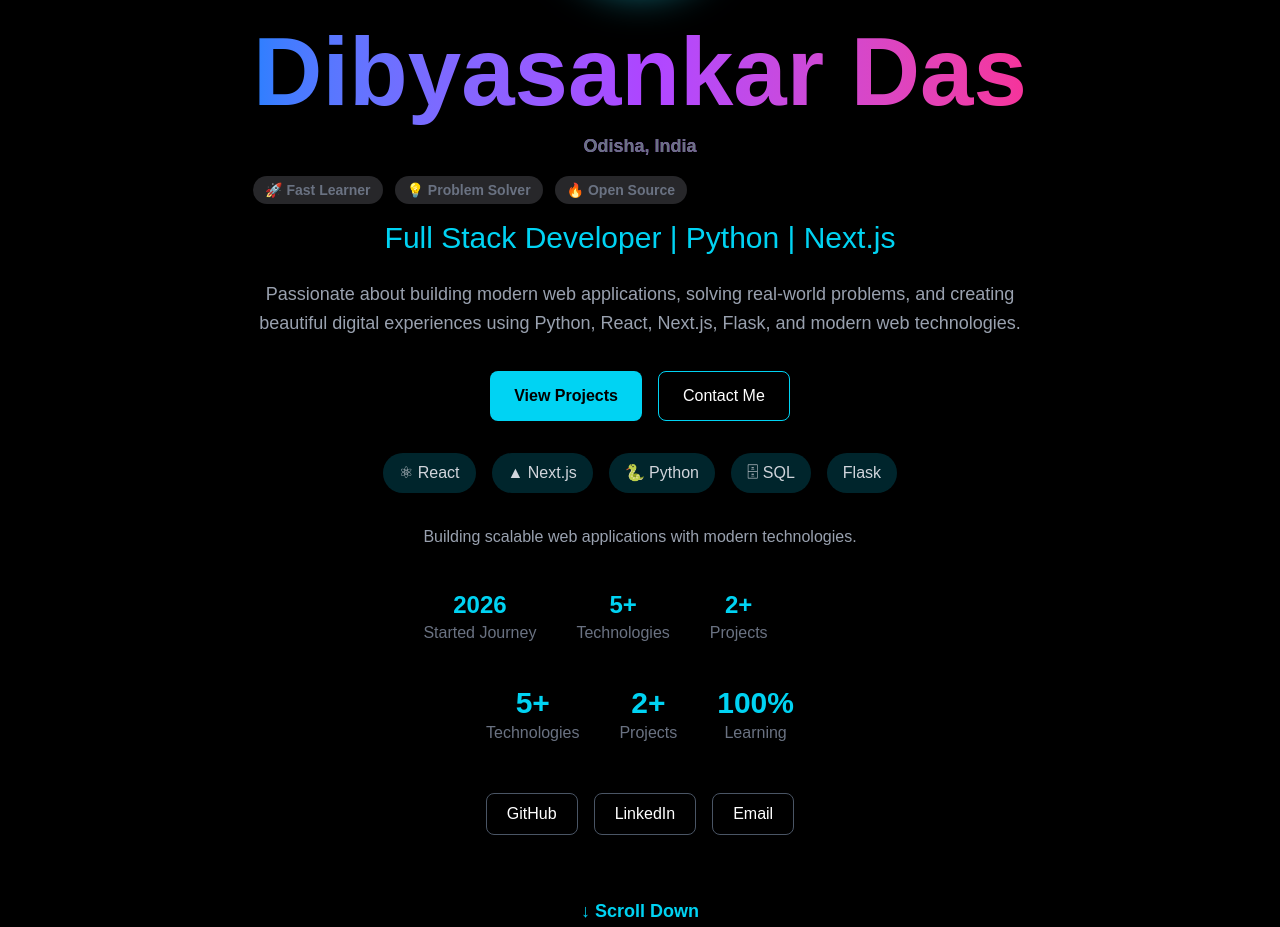
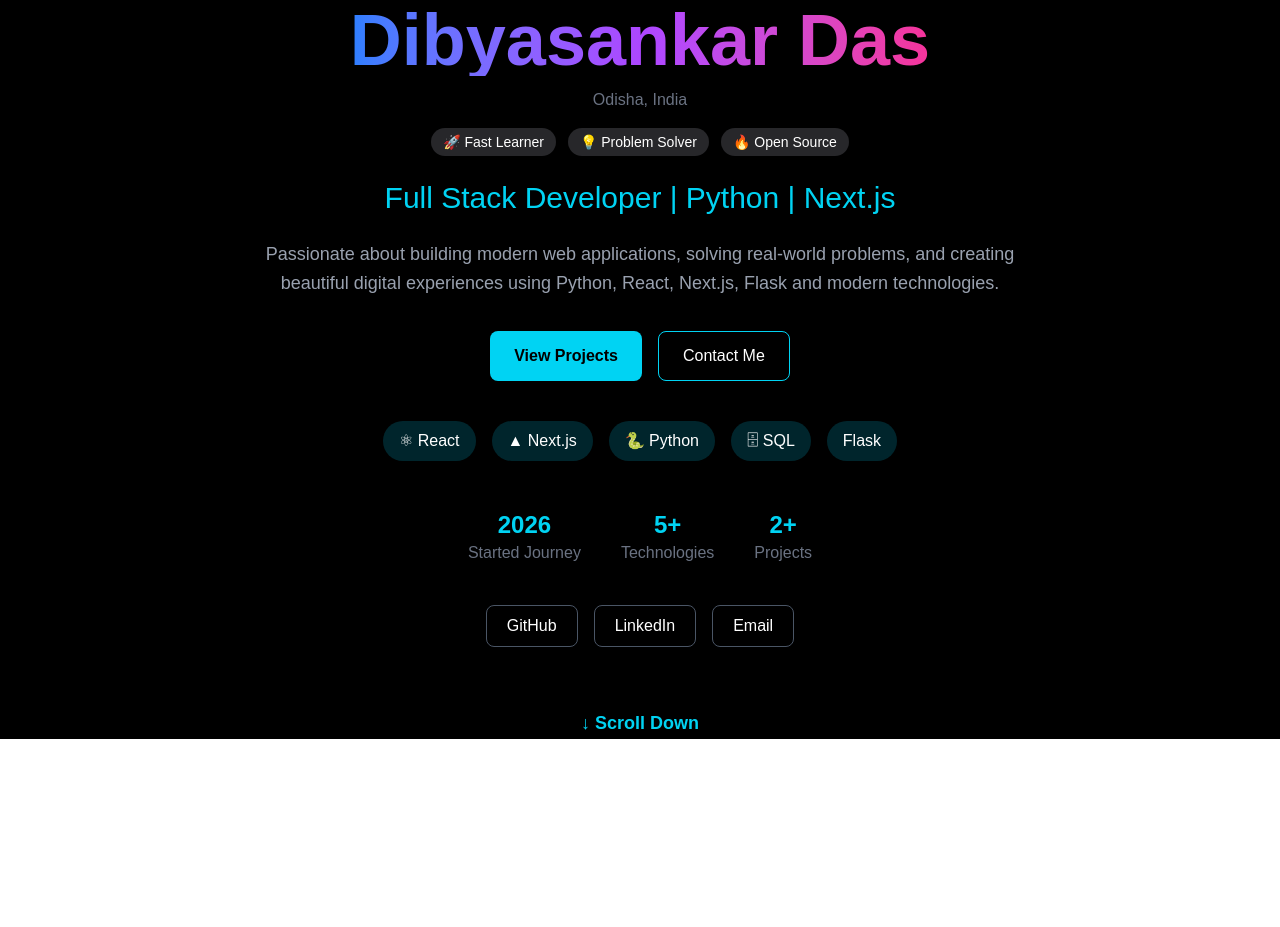
Before and after one commit to dibyasankar503/my-portfolio, a Next.js app: page / in a window 1280 px wide. Shown: the part 340-1267 px from the top of the page. After the commit the page ends 1079 px from the top, so only its background shows below. Built offline with nearby package versions, Linux system fonts and the light colour scheme.

Commit message:
Fixed homepage layout

```diff
--- a/app/page.tsx
+++ b/app/page.tsx
@@ -5,7 +5,7 @@ import Image from "next/image";
 
 export default function Home() {
   return (
-    <main className="relative min-h-screen bg-black text-white flex flex-col justify-center items-center text-center px-6 pt-20 overflow-hidden">
+    <main className="relative min-h-screen bg-black text-white flex flex-col justify-center items-center text-center px-6 pt-24 overflow-hidden">
 
       {/* Background Glow */}
       <div className="absolute inset-0 -z-10">
@@ -13,27 +13,7 @@ export default function Home() {
         <div className="absolute bottom-20 right-20 w-72 h-72 bg-purple-500 rounded-full blur-3xl opacity-20"></div>
       </div>
 
-      {/* Welcome Text */}
-      <motion.p
-        initial={{ opacity: 0 }}
-        animate={{ opacity: 1 }}
-        transition={{ duration: 0.5 }}
-        className="uppercase tracking-[0.3em] text-sm text-cyan-400 mb-4"
-      >
-        <motion.div
-  initial={{ opacity: 0 }}
-  animate={{ opacity: 1 }}
-  transition={{ delay: 0.3 }}
-  className="mb-4"
->
-  <span className="px-4 py-2 bg-green-500/20 text-green-400 rounded-full text-sm">
-    ● Available for Work
-  </span>
-</motion.div>
-        Welcome To My Portfolio
-      </motion.p>
-
-      {/* Name */}
+      {/* Profile Photo */}
       <motion.div
         initial={{ opacity: 0, scale: 0.8 }}
         animate={{ opacity: 1, scale: 1 }}
@@ -42,31 +22,48 @@ export default function Home() {
       >
         <Image
           src="/profile.jpg"
-    alt="Profile"
+          alt="Dibyasankar Das"
           width={180}
           height={180}
           className="rounded-full border-4 border-cyan-400 shadow-[0_0_40px_rgba(34,211,238,0.6)]"
         />
       </motion.div>
+
+      {/* Welcome */}
+      <motion.p
+        initial={{ opacity: 0 }}
+        animate={{ opacity: 1 }}
+        className="uppercase tracking-[0.3em] text-sm text-cyan-400 mb-4"
+      >
+        Welcome To My Portfolio
+      </motion.p>
+
+      {/* Name */}
       <motion.h1
         initial={{ opacity: 0, y: 80 }}
         animate={{ opacity: 1, y: 0 }}
         transition={{ duration: 1 }}
-        className="text-6xl md:text-8xl font-bold bg-gradient-to-r from-blue-500 via-purple-500 to-pink-500 bg-clip-text text-transparent"
+        className="text-5xl md:text-7xl font-bold bg-gradient-to-r from-blue-500 via-purple-500 to-pink-500 bg-clip-text text-transparent"
       >
         Dibyasankar Das
+      </motion.h1>
+
+      {/* Location */}
       <motion.p
         initial={{ opacity: 0 }}
         animate={{ opacity: 1 }}
-  transition={{ delay: 0.4 }}
-  className="text-gray-500 mt-3 text-lg"
+        transition={{ delay: 0.3 }}
+        className="text-gray-500 mt-3"
       >
         Odisha, India
+      </motion.p>
+
+      {/* Highlights */}
       <motion.div
         initial={{ opacity: 0 }}
         animate={{ opacity: 1 }}
-  transition={{ delay: 0.6 }}
-  className="flex gap-3 mt-4"
+        transition={{ delay: 0.5 }}
+        className="flex gap-3 mt-4 flex-wrap justify-center"
       >
         <span className="px-3 py-1 bg-zinc-800 rounded-full text-sm">
           🚀 Fast Learner
@@ -80,15 +77,13 @@ export default function Home() {
           🔥 Open Source
         </span>
       </motion.div>
-</motion.p>
-      </motion.h1>
 
       {/* Role */}
       <motion.p
         initial={{ opacity: 0 }}
         animate={{ opacity: 1 }}
-        transition={{ delay: 0.5 }}
-        className="text-2xl md:text-3xl mt-4 text-cyan-400 font-medium"
+        transition={{ delay: 0.6 }}
+        className="text-2xl md:text-3xl mt-6 text-cyan-400 font-medium"
       >
         Full Stack Developer | Python | Next.js
       </motion.p>
@@ -102,77 +97,42 @@ export default function Home() {
       >
         Passionate about building modern web applications, solving real-world
         problems, and creating beautiful digital experiences using Python,
-        React, Next.js, Flask, and modern web technologies.
+        React, Next.js, Flask and modern technologies.
       </motion.p>
 
       {/* Buttons */}
       <motion.div
         initial={{ opacity: 0 }}
         animate={{ opacity: 1 }}
-        transition={{ delay: 1.2 }}
+        transition={{ delay: 1 }}
         className="flex gap-4 mt-8 flex-wrap justify-center"
       >
-        <motion.button
+        <button
           onClick={() => (window.location.href = "/projects")}
-          whileHover={{ scale: 1.1 }}
-          whileTap={{ scale: 0.95 }}
-          className="px-6 py-3 bg-cyan-400 text-black rounded-lg font-semibold"
+          className="px-6 py-3 bg-cyan-400 text-black rounded-lg font-semibold hover:scale-105 transition"
         >
           View Projects
-        </motion.button>
+        </button>
 
-        <motion.button
+        <button
           onClick={() => (window.location.href = "/contact")}
-          whileHover={{ scale: 1.1 }}
-          whileTap={{ scale: 0.95 }}
-          className="px-6 py-3 border border-cyan-400 rounded-lg"
+          className="px-6 py-3 border border-cyan-400 rounded-lg hover:scale-105 transition"
         >
           Contact Me
-        </motion.button>
+        </button>
       </motion.div>
 
       {/* Skills */}
-      <motion.div
-        initial={{ opacity: 0 }}
-        animate={{ opacity: 1 }}
-        transition={{ delay: 1.5 }}
-        className="flex gap-4 mt-8 flex-wrap justify-center text-gray-300"
-      >
-        <span className="px-4 py-2 bg-cyan-500/20 rounded-full">
-          ⚛ React
-        </span>
+      <div className="flex gap-4 mt-10 flex-wrap justify-center">
+        <span className="px-4 py-2 bg-cyan-500/20 rounded-full">⚛ React</span>
+        <span className="px-4 py-2 bg-cyan-500/20 rounded-full">▲ Next.js</span>
+        <span className="px-4 py-2 bg-cyan-500/20 rounded-full">🐍 Python</span>
+        <span className="px-4 py-2 bg-cyan-500/20 rounded-full">🗄 SQL</span>
+        <span className="px-4 py-2 bg-cyan-500/20 rounded-full">Flask</span>
+      </div>
 
-        <span className="px-4 py-2 bg-cyan-500/20 rounded-full">
-          ▲ Next.js
-        </span>
-
-        <span className="px-4 py-2 bg-cyan-500/20 rounded-full">
-          🐍 Python
-        </span>
-
-        <span className="px-4 py-2 bg-cyan-500/20 rounded-full">
-          🗄 SQL
-        </span>
-
-        <span className="px-4 py-2 bg-cyan-500/20 rounded-full">
-          Flask
-        </span>
-      </motion.div>
-      <motion.div
-  initial={{ opacity: 0 }}
-  animate={{ opacity: 1 }}
-  transition={{ delay: 1.7 }}
-  className="mt-8 text-gray-400"
->
-  <p>
-    Building scalable web applications with modern technologies.
-  </p>
-  <motion.div
-  initial={{ opacity: 0 }}
-  animate={{ opacity: 1 }}
-  transition={{ delay: 1.9 }}
-  className="mt-10 flex gap-10 text-center"
->
+      {/* Stats */}
+      <div className="mt-12 flex gap-10 text-center flex-wrap justify-center">
         <div>
           <h3 className="text-2xl font-bold text-cyan-400">2026</h3>
           <p className="text-gray-500">Started Journey</p>
@@ -187,37 +147,10 @@ export default function Home() {
           <h3 className="text-2xl font-bold text-cyan-400">2+</h3>
           <p className="text-gray-500">Projects</p>
         </div>
-</motion.div>
-</motion.div>
-
-      {/* Stats */}
-      <motion.div
-        initial={{ opacity: 0 }}
-        animate={{ opacity: 1 }}
-        transition={{ delay: 1.8 }}
-        className="flex gap-10 mt-10 text-center"
-      >
-        <div>
-          <h2 className="text-3xl font-bold text-cyan-400">5+</h2>
-          <p className="text-gray-500">Technologies</p>
       </div>
 
-        <div>
-          <h2 className="text-3xl font-bold text-cyan-400">2+</h2>
-          <p className="text-gray-500">Projects</p>
-        </div>
-
-        <div>
-          <h2 className="text-3xl font-bold text-cyan-400">100%</h2>
-          <p className="text-gray-500">Learning</p>
-        </div>
-      </motion.div>
-      <motion.div
-  initial={{ opacity: 0 }}
-  animate={{ opacity: 1 }}
-  transition={{ delay: 2 }}
-  className="mt-12 flex gap-4 flex-wrap justify-center"
->
+      {/* Social Links */}
+      <div className="mt-10 flex gap-4 flex-wrap justify-center">
         <a
           href="https://github.com/dibyasankar503"
           target="_blank"
@@ -240,20 +173,16 @@ export default function Home() {
         >
           Email
         </a>
-</motion.div>
+      </div>
 
       {/* Scroll */}
       <motion.div
         animate={{ y: [0, -10, 0] }}
-        transition={{
-          duration: 2,
-          repeat: Infinity,
-        }}
+        transition={{ duration: 2, repeat: Infinity }}
         className="mt-16 text-cyan-400 text-lg font-semibold"
       >
         ↓ Scroll Down
       </motion.div>
-
     </main>
   );
 }
```
Lines whose indentation alone changed are shown as unchanged.
